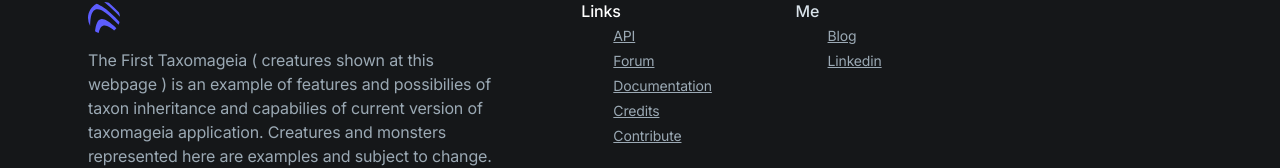
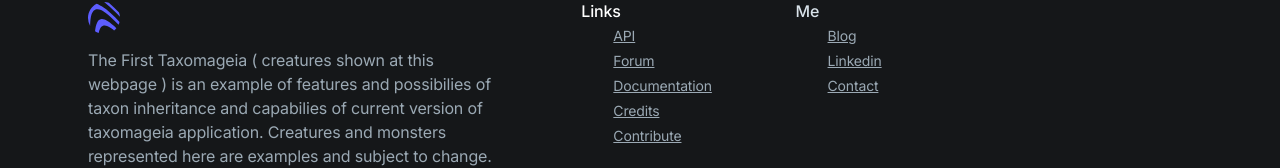
Before and after one commit to Nerdman4U/taxomageia-frontend, a Next.js app: page / in a window 1280 px wide. Shown: the part 3459-3627 px from the top of the page. Built offline with nearby package versions, Linux system fonts and the light colour scheme; no server answers.

Commit message:
feat(contact): contact page and fancy image

```diff
--- /dev/null
+++ b/app/contact/page.tsx
@@ -0,0 +1,45 @@
+import Image from 'next/image'
+import * as config from '@/config'
+import Joni01 from '@/public/images/joni-ja-taxomageia-1200-900.jpg'
+
+const Contact = () => {
+  return (
+    <section id="contact">
+    <div className="max-w-6xl mx-auto px-4 sm:px-6 text-gray-400">
+      <div className="py-12 md:py-20 border-t border-gray-800">
+        {/* Section header */}
+        <div className="max-w-3xl mx-auto text-center pb-12 md:pb-16">
+          {/* <div className="inline-flex text-sm font-semibold py-1 px-3 m-2 text-green-600 bg-green-200 rounded-full mb-4">Reach goals that matter</div> */}
+          <h1 className="h2 mb-4">Contact</h1>
+          <p className="text-xl text-gray-400">You can reach me via Facebook, LinkedIn, Forums or Email.</p>
+        </div>
+
+        <Image className="max-w-full mx-auto md:max-w-none h-auto" src={Joni01} width={1200} height={900} priority={true} alt="Joni and Taxomageia" />
+
+        <div className="max-w-3xl mx-auto md:pb-16 pt-10">
+          <h3 className="h3 mb-3 text-gray-400">Facebook</h3>
+          <p>Follow me at <a href={config.facebook}>Facebook</a></p>
+        </div>
+
+        <div className="max-w-3xl mx-auto md:pb-16">
+          <h3 className="h3 mb-3 text-gray-400">Forum</h3>
+          <p>Share your ideas and suggestions on the <a href={config.forum}>Forum</a>.</p>
+        </div>
+
+        <div className="max-w-3xl mx-auto md:pb-16">
+          <h3 className="h3 mb-3 text-gray-400">LinkedIn</h3>
+          <p>I also have an account at <a href={config.linkedin}>LinkedIn</a>.</p>
+        </div>
+
+        <div className="max-w-3xl mx-auto md:pb-16">
+          <h3 className="h3 mb-3 text-gray-400">Email</h3>
+          <p>For private contact, the preferred way would be to just send email to <a href={config.email}>info@taxomageia.pro</a>.</p>
+        </div>
+
+      </div>
+    </div>
+    </section>
+  )
+}
+
+export default Contact
--- a/components/ui/footer.tsx
+++ b/components/ui/footer.tsx
@@ -61,6 +61,9 @@ export default function Footer() {
                   <li className="mb-1">
                     <Link href={config.linkedin} target="_blank" className="text-gray-400 hover:text-gray-100 transition duration-150 ease-in-out">Linkedin</Link>
                   </li>
+                  <li className="mb-1">
+                    <Link href={config.contact} target="_blank" className="text-gray-400 hover:text-gray-100 transition duration-150 ease-in-out">Contact</Link>
+                  </li>
                 </ul>
               </div>
             </div>
@@ -112,7 +115,9 @@ export default function Footer() {
             </ul>
 
             {/* Copyrights note */}
-            <div className="text-blue-400 text-sm mr-4"><a href="/" target="_blank">&copy; taxomageia.pro. All rights reserved.</a></div>
+            <div className="text-blue-400 text-sm mr-4">
+              <a href="/" target="_blank">&copy; taxomageia.pro. All rights reserved.</a>
+            </div>
 
           </div>
 
--- a/config/index.js
+++ b/config/index.js
@@ -11,6 +11,8 @@ const blog = "http://blog.taxomageia.pro"
 const patreon = "https://www.patreon.com/Taxomageia"
 const forum = "http://forum.taxomageia.pro"
 const facebook = "https://www.facebook.com/profile.php?id=61555410616799"
+const email = "mailto:info@taxomageia.pro"
+const contact = "/contact.html"
 
 export {
   api,
@@ -25,5 +27,7 @@ export {
   blog,
   patreon,
   forum,
-  facebook
+  facebook,
+  email,
+  contact
 }
```
Also changed, not shown: public/images/joni-ja-taxomageia-1200-900.jpg (added).
